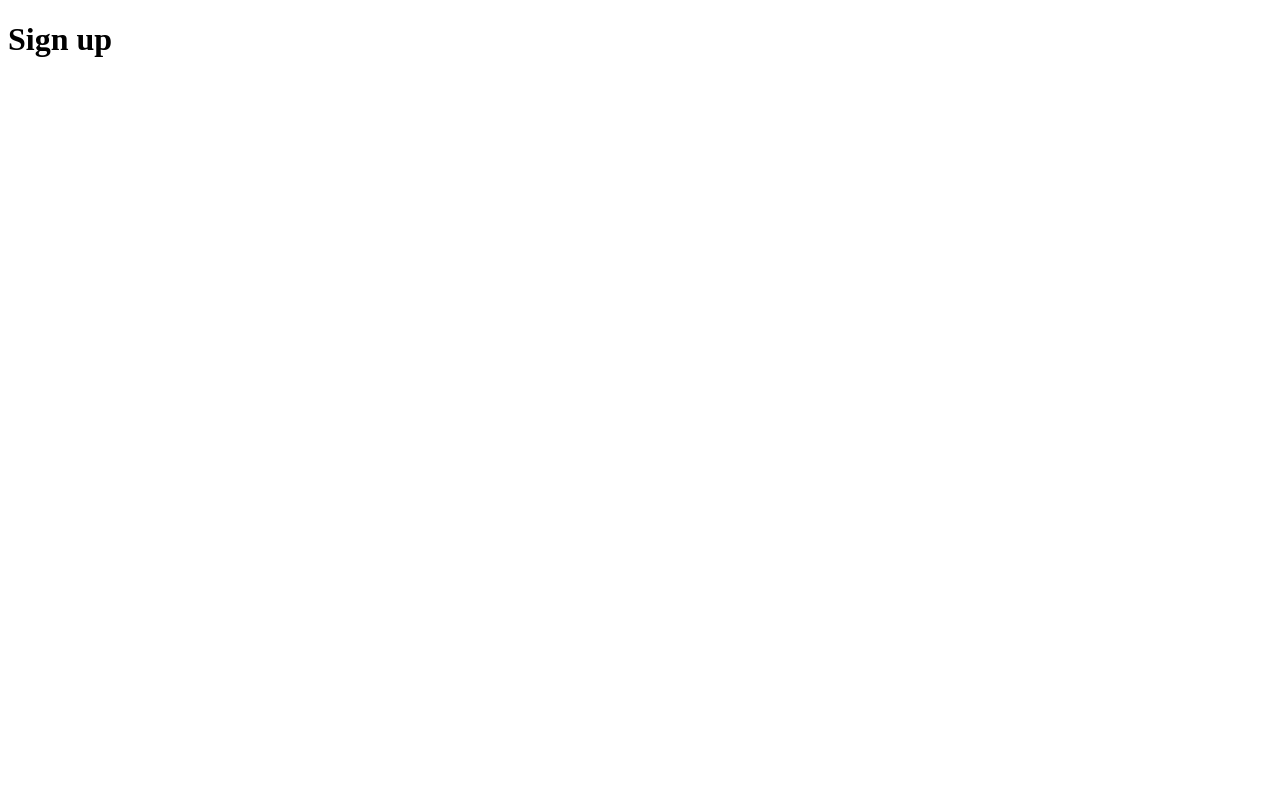
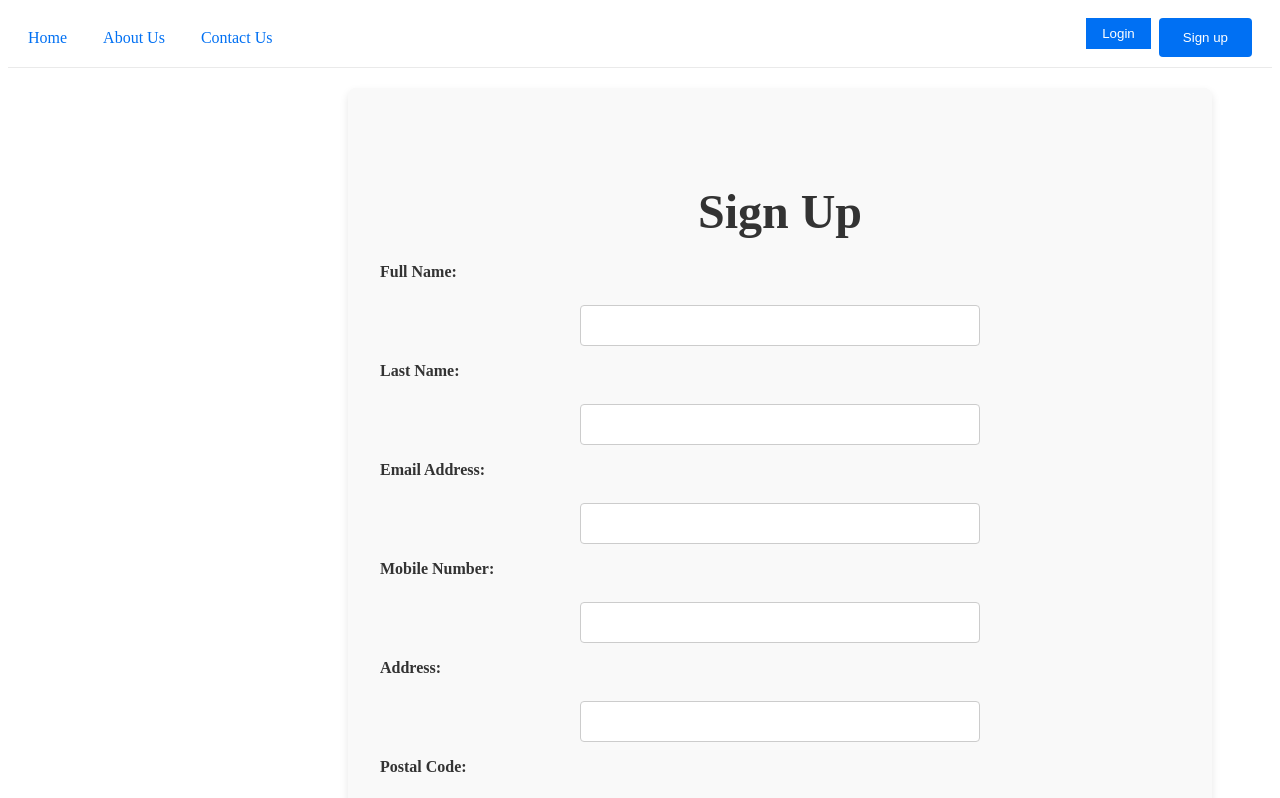
Before and after one commit to brainers12/shop, a Next.js app: page /signup in a window 1280 px wide. Shown: the top 798 px of the page. Built offline with nearby package versions, Linux system fonts and the light colour scheme.

Commit message:
sign up page created

```diff
--- a/app/components/Signup.js
+++ b/app/components/Signup.js
@@ -1,3 +1,4 @@
+
 export default function Signup() {
     return <h1>Sign up</h1>;
   }
--- a/pages/signup.js
+++ b/pages/signup.js
@@ -1,5 +1,69 @@
-import Signup from '../app/components/Signup';
+// pages/signup.js
+import Link from 'next/link';
+import styles from './styles/signup.module.css'; // Adjust the path based on the actual location
+
+const SignupComponent = () => {
+  return (
+    <div className={styles.contain}>
+      <header className={styles.header}>
+        <nav className={styles.navbar}>
+          <ul className={styles.navList}>
+            <li className={styles.navItem}>
+              <Link href="/" className={styles.navLink}>Home</Link>
+            </li>
+            <li className={styles.navItem}>
+              <Link href="/about" className={styles.navLink}>About Us</Link>
+            </li>
+            <li className={styles.navItem}>
+              <Link href="/contact" className={styles.navLink}>Contact Us</Link>
+            </li>
+          </ul>
+          <div className={styles.authButtons}>
+            <Link href="/login">
+              <button className={styles.loginButton}>Login</button>
+            </Link>
+            <Link href="/signup">
+              <button className={styles.signupButton}>Sign up</button>
+            </Link>
+          </div>
+        </nav>
+      </header>
+    <div className={styles.container}>
+      <main className={styles.main}>
+        <h1 className={styles.title}>Sign Up</h1>
+        <form className={styles.signupForm}>
+          <label htmlFor="fullName">Full Name:</label>
+          <input type="text" id="fullName" name="fullName" required />
+
+          <label htmlFor="lastName">Last Name:</label>
+          <input type="text" id="lastName" name="lastName" required />
+
+          <label htmlFor="email">Email Address:</label>
+          <input type="email" id="email" name="email" required />
+
+          <label htmlFor="mobileNumber">Mobile Number:</label>
+          <input type="tel" id="mobileNumber" name="mobileNumber" required />
+
+          <label htmlFor="address">Address:</label>
+          <input type="text" id="address" name="address" required />
+
+          <label htmlFor="postalCode">Postal Code:</label>
+          <input type="text" id="postalCode" name="postalCode" required />
+
+          <label htmlFor="password">Create Password:</label>
+          <input type="password" id="password" name="password" required />
+
+          <label htmlFor="confirmPassword">Confirm Password:</label>
+          <input type="password" id="confirmPassword" name="confirmPassword" required />
+
+          <button type="submit" className={styles.signupButton}>Sign Up</button>
+        </form>
+      </main>
+    </div>
+    </div>
+  );
+};
 
 export default function SignupPage() {
-  return <Signup />;
+  return <SignupComponent />;
 }
--- /dev/null
+++ b/pages/styles/signup.module.css
@@ -0,0 +1,144 @@
+
+
+.header {
+  display: flex;
+  justify-content: space-between;
+  border-bottom: 1px solid #eaeaea;
+  padding: 10px 20px;
+}
+
+.navbar {
+  display: flex;
+  justify-content: space-between;
+  align-items: center;
+  width: 100%; /* Ensure the navbar takes the full width */
+}
+
+.navList {
+  list-style: none;
+  display: flex;
+  margin: 0;
+  padding: 0;
+}
+
+.navItem {
+  margin-right: 20px;
+}
+
+.navItem:last-child {
+  margin-right: 0;
+}
+
+.navLink {
+  margin-right: 1rem;
+  text-decoration: none;
+  color: #0070f3;
+}
+
+.navLink:hover {
+  text-decoration: underline;
+}
+
+.authButtons {
+  margin-left: auto; /* Pushes the auth buttons to the right */
+  display: flex;
+}
+
+.loginButton,
+.signupButton {
+  margin-left: 0.5rem;
+  padding: 0.5rem 1rem;
+  border: none;
+  background-color: #0070f3;
+  color: white;
+  cursor: pointer;
+}
+
+.main {
+  padding: 2rem 0;
+  text-align: center;
+}
+
+.title {
+  font-size: 3rem;
+  margin-bottom: 1.5rem;
+  color: #333;
+}
+
+.signupForm {
+  display: flex;
+  flex-direction: column;
+  align-items: center;
+  gap: 1rem;
+}
+
+.signupForm label {
+  margin-bottom: 0.5rem;
+  font-weight: bold;
+  color: #333;
+  align-self: flex-start;
+}
+
+.signupForm input {
+  padding: 0.75rem;
+  width: 100%;
+  max-width: 400px;
+  border: 1px solid #ccc;
+  border-radius: 4px;
+  box-sizing: border-box;
+  transition: border-color 0.3s, box-shadow 0.3s;
+}
+
+.signupForm input:focus {
+  border-color: #0070f3;
+  outline: none;
+  box-shadow: 0 0 5px rgba(0, 112, 243, 0.5);
+}
+
+.signupButton {
+  padding: 0.75rem 1.5rem;
+  border: none;
+  background-color: #0070f3;
+  color: white;
+  border-radius: 4px;
+  cursor: pointer;
+  transition: background-color 0.3s, transform 0.2s;
+}
+
+.signupButton:hover {
+  background-color: #005bb5;
+  transform: translateY(-2px);
+}
+.container {
+  max-width: 800px;
+  margin-top: 20px;
+  margin-left: 340px;
+  padding: 2rem;
+  background-color: #f9f9f9;
+  border-radius: 8px;
+  box-shadow: 0 4px 8px rgba(0, 0, 0, 0.1);
+}
+
+/* Responsive styles */
+@media (max-width: 600px) {
+  .container {
+    padding: 1rem;
+  }
+
+  .main {
+    padding: 1rem 0;
+  }
+
+  .title {
+    font-size: 2rem;
+  }
+
+  .signupForm input {
+    width: 90%;
+  }
+
+  .signupButton {
+    width: 100%;
+    max-width: 400px;
+  }
+}
```
